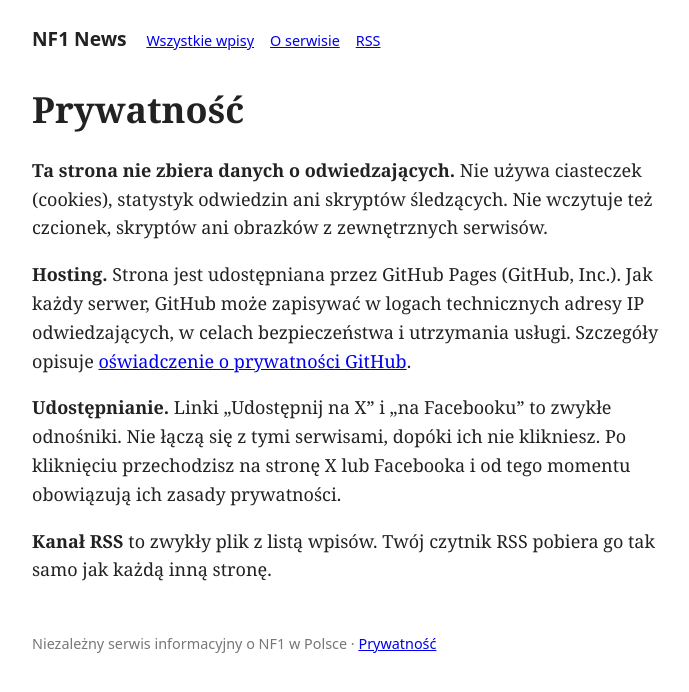
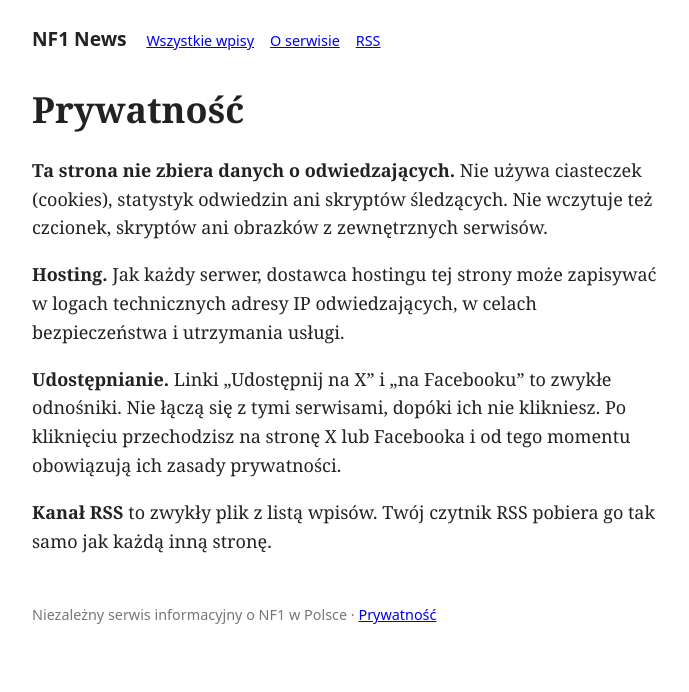
Before and after one commit to sylwiaeb/nf1news, a Jekyll site: the page built from prywatnosc.md, in a window 1280 px wide. Shown: the top 692 px of the page, without its empty margins (288-977 px from the left). Built offline with Jekyll 4.4.1, drawn with Linux system fonts in a browser that asks for light colours.

Commit message:
Prywatność: ogólne sformułowanie o hostingu
Co-Authored-By: Claude Opus 5.5 <noreply@anthropic.com>
Claude-Session: https://claude.ai/code/session_019jaYASJxLt3b2qxxJQMkS2

```diff
--- a/prywatnosc.md
+++ b/prywatnosc.md
@@ -8,7 +8,7 @@ permalink: /prywatnosc/
 
 **Ta strona nie zbiera danych o odwiedzających.** Nie używa ciasteczek (cookies), statystyk odwiedzin ani skryptów śledzących. Nie wczytuje też czcionek, skryptów ani obrazków z zewnętrznych serwisów.
 
-**Hosting.** Strona jest udostępniana przez GitHub Pages (GitHub, Inc.). Jak każdy serwer, GitHub może zapisywać w logach technicznych adresy IP odwiedzających, w celach bezpieczeństwa i utrzymania usługi. Szczegóły opisuje [oświadczenie o prywatności GitHub](https://docs.github.com/en/site-policy/privacy-policies/github-general-privacy-statement).
+**Hosting.** Jak każdy serwer, dostawca hostingu tej strony może zapisywać w logach technicznych adresy IP odwiedzających, w celach bezpieczeństwa i utrzymania usługi.
 
 **Udostępnianie.** Linki „Udostępnij na X” i „na Facebooku” to zwykłe odnośniki. Nie łączą się z tymi serwisami, dopóki ich nie klikniesz. Po kliknięciu przechodzisz na stronę X lub Facebooka i od tego momentu obowiązują ich zasady prywatności.
 
```
